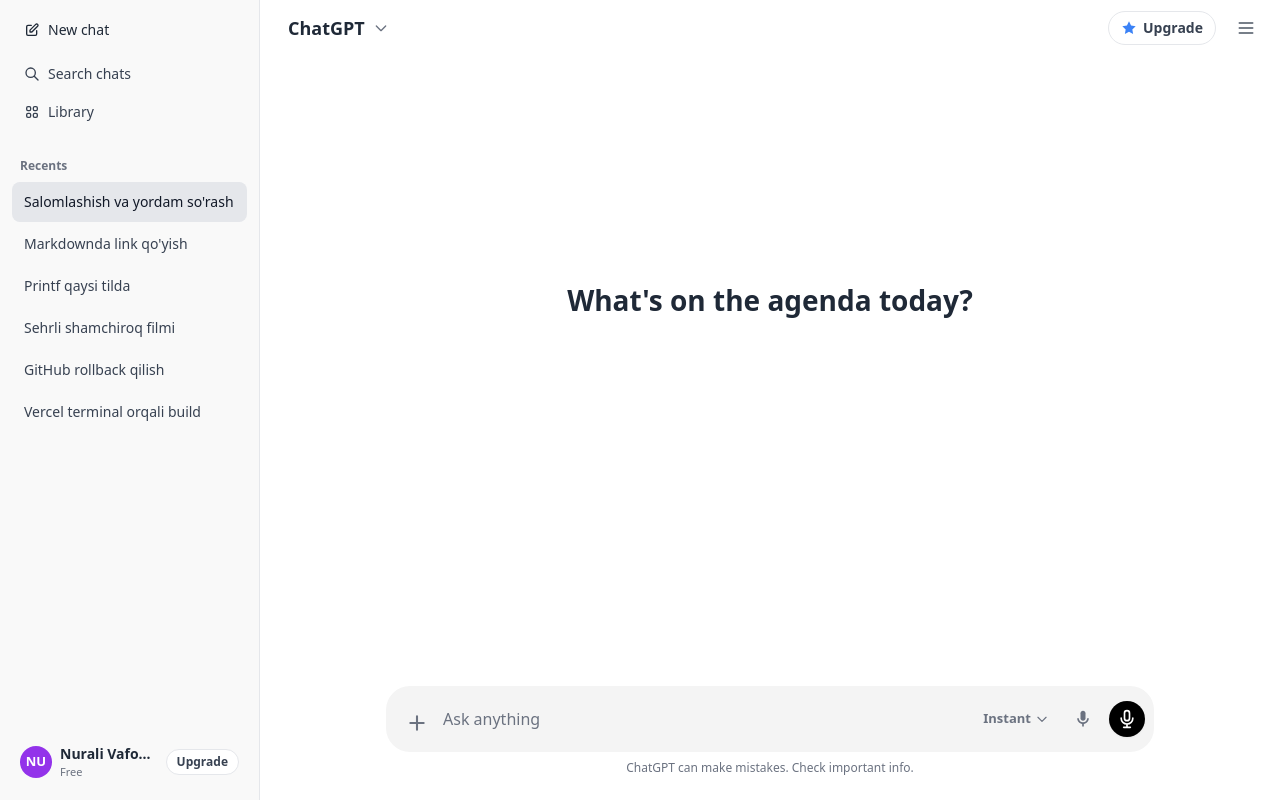
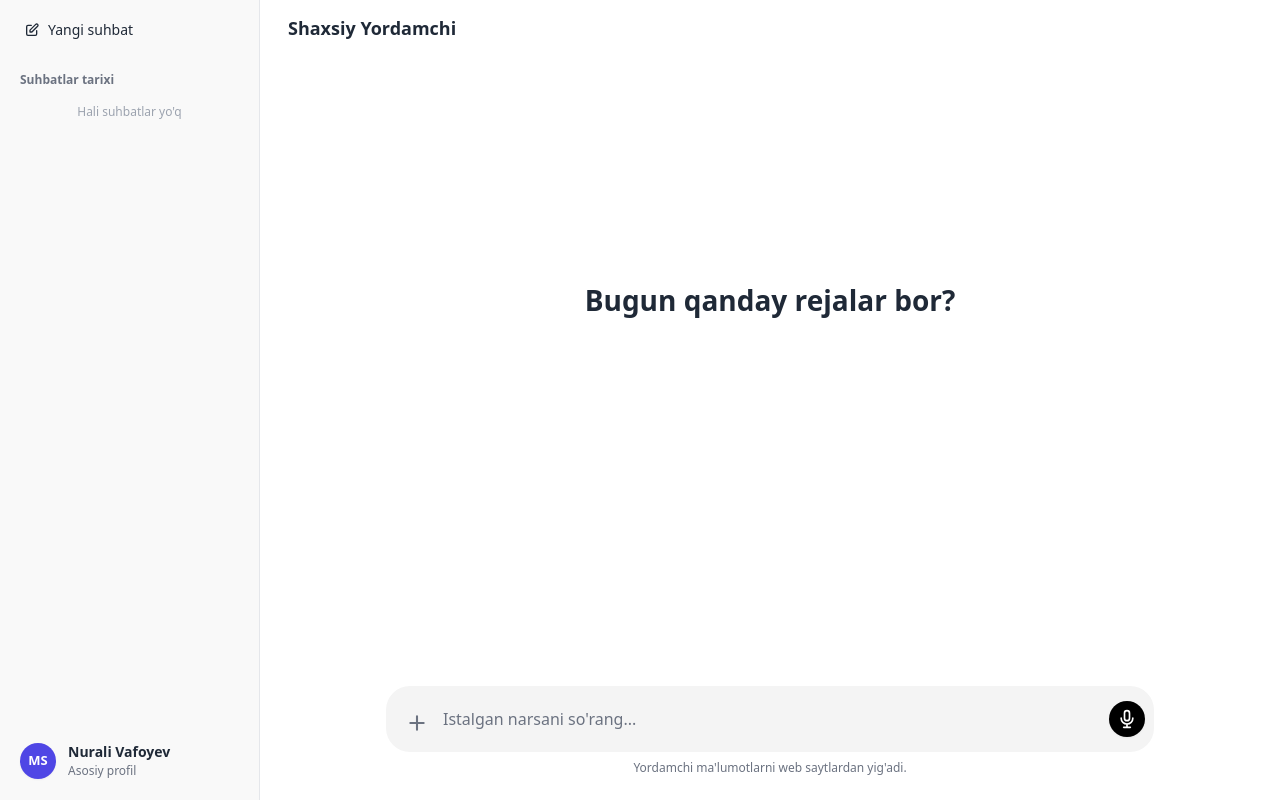
Before and after one commit to nuralivafoyev02/rule-based-agent, a Vue app: page / in a window 1280 px wide. Built offline with nearby package versions, Linux system fonts and the light colour scheme.

Commit message:
feat: implement dynamic session management UI and improve URL domain matching regex

```diff
--- a/api/core/intent.js
+++ b/api/core/intent.js
@@ -22,7 +22,7 @@
             const exactUrlMatch = text.match(/(https?:\/\/[^\s]+)/);
 
             // 2. Havola https siz (masalan, kun.uz, olx.uz) yozilganmi?
-            const domainMatch = text.match(/([a-z0-9\-]+\.(uz|com|org|net|ru|info))/i);
+            const domainMatch = text.match(/([a-z0-9\-.]+\.(uz|com|org|net|ru|info))/i);
 
             if (exactUrlMatch) {
                 targetUrl = exactUrlMatch[1];
--- a/src/components/ChatInterface.vue
+++ b/src/components/ChatInterface.vue
@@ -1,10 +1,10 @@
 <template>
     <div class="flex h-[100dvh] w-full bg-white text-gray-800 font-sans overflow-hidden">
 
-        <!-- Yon Panel (Sidebar - Faqat kompyuterda ko'rinadi) -->
+        <!-- Yon Panel (Faqat siz uchun moslashtirilgan) -->
         <aside class="hidden md:flex flex-col w-[260px] bg-[#f9f9f9] border-r border-gray-200 shrink-0">
             <div class="p-3">
-                <button
+                <button @click="chatStore.createNewSession()"
                     class="flex items-center justify-between w-full px-3 py-2 hover:bg-gray-200 rounded-lg transition-colors group">
                     <div class="flex items-center gap-2 font-medium text-sm text-gray-800">
                         <svg class="w-4 h-4" fill="none" stroke="currentColor" viewBox="0 0 24 24">
@@ -12,65 +12,54 @@
                                 d="M11 5H6a2 2 0 00-2 2v11a2 2 0 002 2h11a2 2 0 002-2v-5m-1.414-9.414a2 2 0 112.828 2.828L11.828 15H9v-2.828l8.586-8.586z">
                             </path>
                         </svg>
-                        New chat
+                        Yangi suhbat
                     </div>
-                    <svg class="w-4 h-4 text-gray-500 opacity-0 group-hover:opacity-100 transition-opacity" fill="none"
-                        stroke="currentColor" viewBox="0 0 24 24">
-                        <path stroke-linecap="round" stroke-linejoin="round" stroke-width="2"
-                            d="M11 5H6a2 2 0 00-2 2v11a2 2 0 002 2h11a2 2 0 002-2v-5m-1.414-9.414a2 2 0 112.828 2.828L11.828 15H9v-2.828l8.586-8.586z">
-                        </path>
-                    </svg>
                 </button>
+            </div>
 
-                <div class="mt-2 space-y-0.5">
-                    <button
-                        class="flex items-center gap-2 w-full px-3 py-2 hover:bg-gray-200 rounded-lg transition-colors text-sm text-gray-700 font-medium">
-                        <svg class="w-4 h-4" fill="none" stroke="currentColor" viewBox="0 0 24 24">
-                            <path stroke-linecap="round" stroke-linejoin="round" stroke-width="2"
-                                d="M21 21l-6-6m2-5a7 7 0 11-14 0 7 7 0 0114 0z"></path>
-                        </svg> Search chats
-                    </button>
-                    <button
-                        class="flex items-center gap-2 w-full px-3 py-2 hover:bg-gray-200 rounded-lg transition-colors text-sm text-gray-700 font-medium">
-                        <svg class="w-4 h-4" fill="none" stroke="currentColor" viewBox="0 0 24 24">
-                            <path stroke-linecap="round" stroke-linejoin="round" stroke-width="2"
-                                d="M4 6a2 2 0 012-2h2a2 2 0 012 2v2a2 2 0 01-2 2H6a2 2 0 01-2-2V6zM14 6a2 2 0 012-2h2a2 2 0 012 2v2a2 2 0 01-2 2h-2a2 2 0 01-2-2V6zM4 16a2 2 0 012-2h2a2 2 0 012 2v2a2 2 0 01-2 2H6a2 2 0 01-2-2v-2zM14 16a2 2 0 012-2h2a2 2 0 012 2v2a2 2 0 01-2 2h-2a2 2 0 01-2-2v-2z">
-                            </path>
-                        </svg> Library
-                    </button>
+            <!-- Suhbatlar ro'yxati -->
+            <div class="flex-1 overflow-y-auto px-3 py-2">
+                <div class="text-xs font-semibold text-gray-500 mb-2 px-2 mt-1">Suhbatlar tarixi</div>
+
+                <div v-if="chatStore.sessions.length === 0" class="text-xs text-gray-400 px-3 mt-4 text-center">
+                    Hali suhbatlar yo'q
+                </div>
+
+                <div v-else class="space-y-0.5 text-sm font-medium text-gray-700">
+                    <!-- Har bir chat seansini chizish -->
+                    <div v-for="session in chatStore.sessions" :key="session.id"
+                        class="group relative flex items-center w-full px-3 py-2.5 rounded-lg cursor-pointer transition-colors"
+                        :class="session.id === chatStore.activeSessionId ? 'bg-gray-200 text-gray-900' : 'hover:bg-gray-200'"
+                        @click="chatStore.loadSession(session.id)">
+
+                        <span class="truncate pr-6 text-left w-full">{{ session.title }}</span>
+
+                        <!-- O'chirish (Trash) tugmasi -->
+                        <button @click.stop="chatStore.deleteSession(session.id)"
+                            class="absolute right-2 p-1.5 text-gray-400 hover:text-red-500 opacity-0 group-hover:opacity-100 transition-opacity rounded-md hover:bg-white shadow-sm"
+                            title="Suhbatni o'chirish">
+                            <svg class="w-3.5 h-3.5" fill="none" stroke="currentColor" viewBox="0 0 24 24"
+                                stroke-width="2.5">
+                                <path stroke-linecap="round" stroke-linejoin="round"
+                                    d="M19 7l-.867 12.142A2 2 0 0116.138 21H7.862a2 2 0 01-1.995-1.858L5 7m5 4v6m4-6v6m1-10V4a1 1 0 00-1-1h-4a1 1 0 00-1 1v3M4 7h16">
+                                </path>
+                            </svg>
+                        </button>
+                    </div>
                 </div>
             </div>
 
-            <div class="flex-1 overflow-y-auto px-3 py-2">
-                <div class="text-xs font-semibold text-gray-500 mb-2 px-2 mt-2">Recents</div>
-                <div class="space-y-0.5 text-sm font-medium text-gray-700">
-                    <button
-                        class="w-full text-left truncate px-3 py-2.5 rounded-lg bg-gray-200 text-gray-900">Salomlashish
-                        va yordam so'rash</button>
-                    <button class="w-full text-left truncate px-3 py-2.5 rounded-lg hover:bg-gray-200">Markdownda link
-                        qo'yish</button>
-                    <button class="w-full text-left truncate px-3 py-2.5 rounded-lg hover:bg-gray-200">Printf qaysi
-                        tilda</button>
-                    <button class="w-full text-left truncate px-3 py-2.5 rounded-lg hover:bg-gray-200">Sehrli shamchiroq
-                        filmi</button>
-                    <button class="w-full text-left truncate px-3 py-2.5 rounded-lg hover:bg-gray-200">GitHub rollback
-                        qilish</button>
-                    <button class="w-full text-left truncate px-3 py-2.5 rounded-lg hover:bg-gray-200">Vercel terminal
-                        orqali build</button>
-                </div>
-            </div>
-
+            <!-- Shaxsiy Profil -->
             <div class="p-3">
-                <button class="flex items-center gap-2 w-full px-2 py-2 hover:bg-gray-200 rounded-lg transition-colors">
+                <button
+                    class="flex items-center gap-3 w-full px-2 py-2 hover:bg-gray-200 rounded-lg transition-colors cursor-default">
                     <div
-                        class="w-8 h-8 rounded-full bg-purple-600 text-white flex items-center justify-center text-[13px] font-bold shrink-0">
-                        NU</div>
+                        class="w-9 h-9 rounded-full bg-indigo-600 text-white flex items-center justify-center text-[13px] font-bold shrink-0 shadow-sm">
+                        MS</div>
                     <div class="flex-1 text-left overflow-hidden">
-                        <div class="text-sm font-semibold truncate text-gray-800">Nurali Vafoyev</div>
-                        <div class="text-[11px] text-gray-500 font-medium">Free</div>
+                        <div class="text-sm font-bold truncate text-gray-800">Nurali Vafoyev</div>
+                        <div class="text-[12px] text-gray-500 font-medium">Asosiy profil</div>
                     </div>
-                    <span
-                        class="text-xs font-semibold bg-white border border-gray-200 px-2.5 py-1 rounded-full text-gray-700 shrink-0">Upgrade</span>
                 </button>
             </div>
         </aside>
@@ -78,39 +67,22 @@
         <!-- Asosiy Chat Maydoni -->
         <main class="flex-1 flex flex-col relative h-full bg-white">
 
-            <!-- Top Header -->
+            <!-- Top Header (Toza) -->
             <header class="h-14 flex items-center justify-between px-4 sticky top-0 bg-white z-10">
                 <div
-                    class="flex items-center gap-2 font-semibold text-lg text-gray-800 cursor-pointer hover:bg-gray-100 px-3 py-1.5 rounded-lg">
-                    ChatGPT <svg class="w-4 h-4 text-gray-500" fill="none" stroke="currentColor" viewBox="0 0 24 24">
-                        <path stroke-linecap="round" stroke-linejoin="round" stroke-width="2" d="M19 9l-7 7-7-7"></path>
-                    </svg>
+                    class="flex items-center gap-2 font-semibold text-lg text-gray-800 cursor-pointer hover:bg-gray-100 px-3 py-1.5 rounded-lg transition-colors">
+                    Shaxsiy Yordamchi
                 </div>
-                <div class="flex items-center gap-3">
-                    <button
-                        class="hidden md:flex items-center gap-1.5 px-3 py-1.5 border border-gray-200 rounded-full text-sm font-semibold text-gray-700 hover:bg-gray-50">
-                        <svg class="w-4 h-4 text-blue-500" viewBox="0 0 24 24" fill="currentColor">
-                            <path
-                                d="M12 2l3.09 6.26L22 9.27l-5 4.87 1.18 6.88L12 17.77l-6.18 3.25L7 14.14 2 9.27l6.91-1.01L12 2z">
-                            </path>
-                        </svg> Upgrade
-                    </button>
-                    <button class="p-2 hover:bg-gray-100 rounded-full">
-                        <svg class="w-5 h-5 text-gray-600" fill="none" stroke="currentColor" viewBox="0 0 24 24">
-                            <path stroke-linecap="round" stroke-linejoin="round" stroke-width="2"
-                                d="M4 6h16M4 12h16M4 18h16"></path>
-                        </svg>
-                    </button>
-                </div>
+                <!-- Premium tugmalari mutlaqo olib tashlandi -->
             </header>
 
             <!-- Chat Yozishmalari -->
             <div class="flex-1 overflow-y-auto scroll-smooth pb-36" ref="chatBox">
 
-                <!-- Bo'sh holat (Bosh sahifa) -->
-                <div v-if="chatStore.messages.length === 0"
+                <!-- Bo'sh holat -->
+                <div v-if="!chatStore.messages || chatStore.messages.length === 0"
                     class="h-full flex flex-col items-center justify-center px-4 -mt-10">
-                    <h2 class="text-[28px] font-semibold text-gray-800 mb-8">What's on the agenda today?</h2>
+                    <h2 class="text-[28px] font-semibold text-gray-800 mb-8">Bugun qanday rejalar bor?</h2>
                 </div>
 
                 <!-- Xabarlar ro'yxati -->
@@ -125,7 +97,7 @@
                 </div>
             </div>
 
-            <!-- Input Maydoni (Pastga yopishtirilgan) -->
+            <!-- Input Maydoni -->
             <div
                 class="absolute bottom-0 left-0 right-0 bg-gradient-to-t from-white via-white to-transparent pt-8 pb-4 px-4 md:px-0 z-20">
                 <div class="max-w-[768px] mx-auto">
@@ -140,30 +112,12 @@
                             </svg>
                         </button>
 
-                        <textarea v-model="inputText" rows="1" placeholder="Ask anything"
+                        <textarea v-model="inputText" rows="1" placeholder="Istalgan narsani so'rang..."
                             class="flex-1 max-h-[200px] py-3 bg-transparent border-none focus:ring-0 resize-none outline-none text-[16px] text-gray-800 placeholder-gray-500"
                             @keydown.enter.prevent="submitMessage"></textarea>
 
                         <div class="flex items-center gap-1 pb-1.5">
-                            <button type="button"
-                                class="hidden sm:flex items-center gap-1 px-3 py-1.5 text-[13px] font-semibold text-gray-500 hover:bg-gray-200 rounded-full transition-colors">
-                                Instant <svg class="w-3.5 h-3.5" fill="none" stroke="currentColor" viewBox="0 0 24 24">
-                                    <path stroke-linecap="round" stroke-linejoin="round" stroke-width="2"
-                                        d="M19 9l-7 7-7-7"></path>
-                                </svg>
-                            </button>
-
-                            <button type="button"
-                                class="p-2 text-gray-500 hover:bg-gray-200 hover:text-gray-800 rounded-full transition-colors">
-                                <svg class="w-5 h-5" fill="currentColor" viewBox="0 0 24 24">
-                                    <path
-                                        d="M12 14c1.66 0 3-1.34 3-3V5c0-1.66-1.34-3-3-3S9 3.34 9 5v6c0 1.66 1.34 3 3 3z" />
-                                    <path
-                                        d="M17 11c0 2.76-2.24 5-5 5s-5-2.24-5-5H5c0 3.53 2.61 6.43 6 6.92V21h2v-3.08c3.39-.49 6-3.39 6-6.92h-2z" />
-                                </svg>
-                            </button>
-
-                            <!-- Yuborish yoki Ovoz tugmasi -->
+                            <!-- Yuborish tugmasi -->
                             <button v-if="inputText.trim()" type="submit"
                                 class="p-2 bg-black text-white rounded-full hover:bg-gray-800 transition-colors shadow-sm ml-1">
                                 <svg class="w-5 h-5 -rotate-90" fill="none" stroke="currentColor" viewBox="0 0 24 24">
@@ -182,7 +136,7 @@
                         </div>
                     </form>
                     <div class="text-center text-xs text-gray-500 mt-2 pb-2">
-                        ChatGPT can make mistakes. Check important info.
+                        Yordamchi ma'lumotlarni web saytlardan yig'adi.
                     </div>
                 </div>
             </div>
@@ -214,6 +168,7 @@
     await chatStore.sendMessage(msg);
 };
 
+// Avtomatik scroll
 watch(() => chatStore.messages.length, async () => {
     await nextTick();
     if (chatBox.value) chatBox.value.scrollTop = chatBox.value.scrollHeight;
--- a/src/store/chatStore.js
+++ b/src/store/chatStore.js
@@ -1,14 +1,67 @@
 import { defineStore } from 'pinia';
 
 export const useChatStore = defineStore('chat', {
-  state: () => ({
-    messages: [], // { sender: 'user'|'ai', component: '...', data: {} }
-    isLoading: false,
-  }),
+  state: () => {
+    // Brauzer xotirasidan oldingi suhbatlarni tortib olish
+    const savedSessions = JSON.parse(localStorage.getItem('chat_sessions')) || [];
+    return {
+      sessions: savedSessions,
+      activeSessionId: savedSessions.length > 0 ? savedSessions[0].id : null,
+      isLoading: false,
+    };
+  },
+
+  getters: {
+    // Faol suhbatdagi xabarlarni qaytarish
+    messages: (state) => {
+      const session = state.sessions.find(s => s.id === state.activeSessionId);
+      return session ? session.messages : [];
+    }
+  },
+
   actions: {
+    saveToStorage() {
+      localStorage.setItem('chat_sessions', JSON.stringify(this.sessions));
+    },
+
+    createNewSession() {
+      const newId = Date.now().toString();
+      // Yangi suhbatni ro'yxat boshiga qo'shish
+      this.sessions.unshift({ id: newId, title: 'Yangi suhbat', messages: [] });
+      this.activeSessionId = newId;
+      this.saveToStorage();
+    },
+
+    loadSession(id) {
+      this.activeSessionId = id;
+    },
+
+    deleteSession(id) {
+      this.sessions = this.sessions.filter(s => s.id !== id);
+      // Agar o'chirilgan chat faol chat bo'lsa, birinchisiga o'tkazib yuborish
+      if (this.activeSessionId === id) {
+        this.activeSessionId = this.sessions.length > 0 ? this.sessions[0].id : null;
+      }
+      this.saveToStorage();
+    },
+
     async sendMessage(text) {
-      this.messages.push({ sender: 'user', component: 'TextBubble', data: { text } });
+      // Agar birorta ham suhbat ochilmagan bo'lsa, avtomatik yaratish
+      if (!this.activeSessionId) {
+        this.createNewSession();
+      }
+
+      const session = this.sessions.find(s => s.id === this.activeSessionId);
+
+      // Suhbatga nom berish (birinchi xabardan olinadi)
+      if (session.messages.length === 0) {
+        session.title = text.length > 25 ? text.substring(0, 25) + '...' : text;
+      }
+
+      // Foydalanuvchi xabarini UI ga chizish
+      session.messages.push({ sender: 'user', component: 'TextBubble', data: { text } });
       this.isLoading = true;
+      this.saveToStorage();
 
       try {
         const response = await fetch(import.meta.env.VITE_API_URL || '/api/chat', {
@@ -18,20 +71,22 @@
         });
 
         const result = await response.json();
-        // Backend qaysi UI ni ko'rsatishni aytadi
-        this.messages.push({
+
+        // AI javobini UI ga chizish
+        session.messages.push({
           sender: 'ai',
           component: result.ui_component || 'ErrorWidget',
           data: result.data || { message: 'Kutilmagan xatolik' }
         });
       } catch (error) {
-        this.messages.push({
+        session.messages.push({
           sender: 'ai',
           component: 'ErrorWidget',
           data: { title: 'Tarmoq xatosi', message: error.message }
         });
       } finally {
         this.isLoading = false;
+        this.saveToStorage();
       }
     }
   }
```
